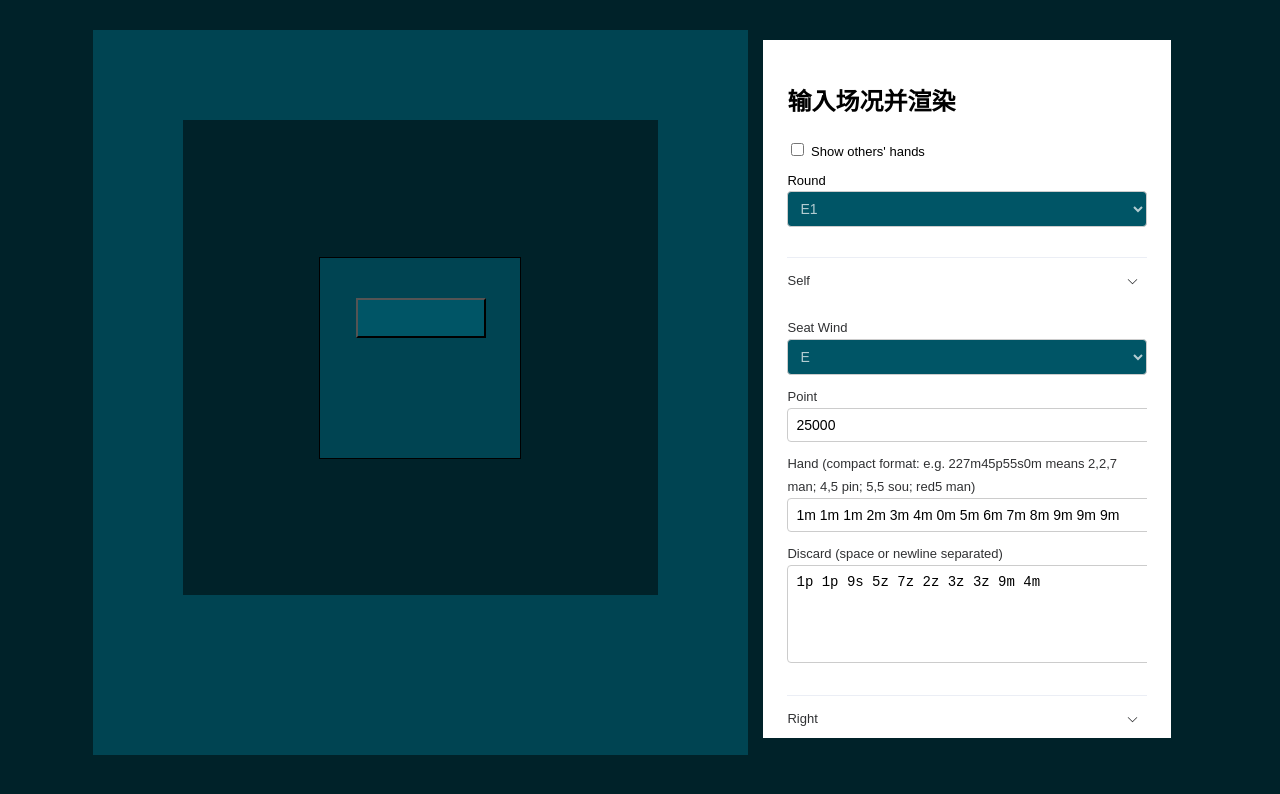
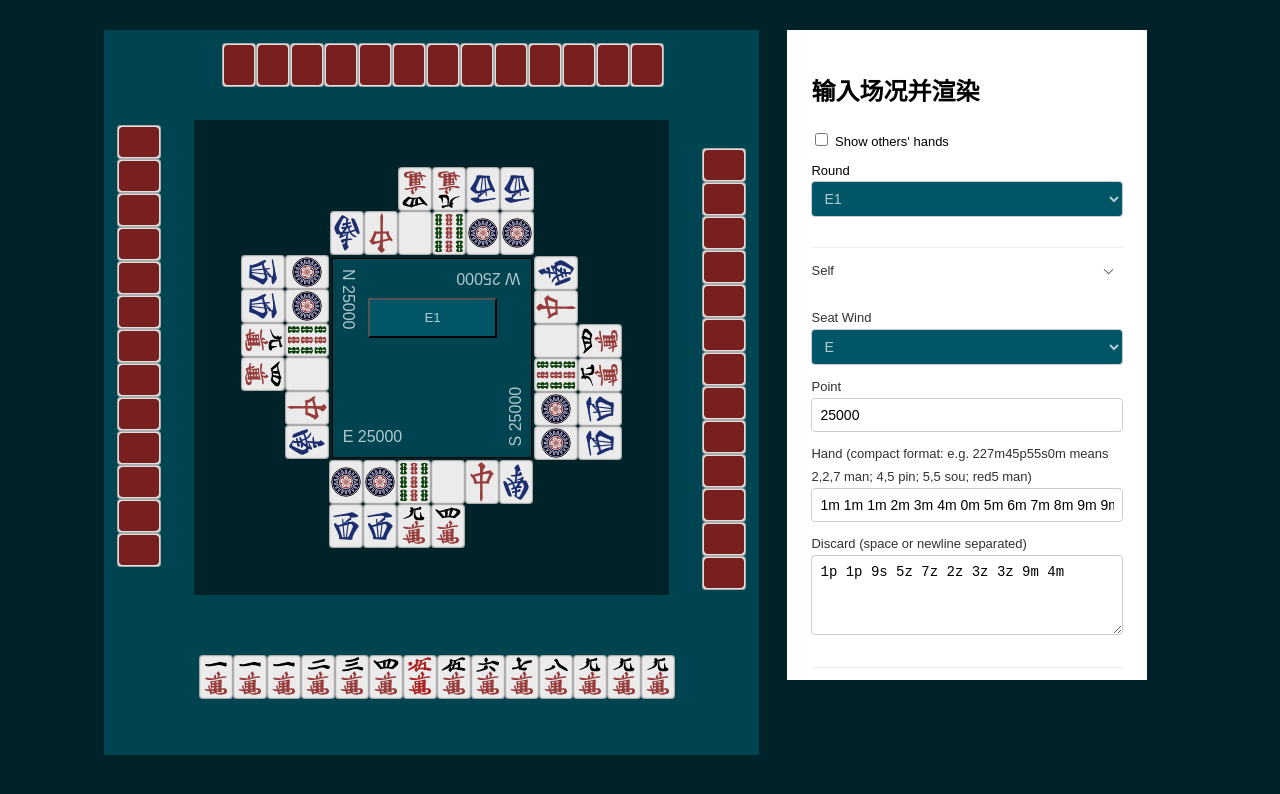
Before and after one commit to feathune/mahjong-state-image-generator, a Vue app: page / in a window 1280 px wide. Shown: the top 794 px of the page. Built offline with nearby package versions, Linux system fonts and the light colour scheme.

Commit message:
FEATURE: real time rendering

```diff
--- a/src/App.vue
+++ b/src/App.vue
@@ -1,117 +1,106 @@
 <script setup>
 // import HelloWorld from './components/HelloWorld.vue'
 // import TheWelcome from './components/TheWelcome.vue'
-import {ref, onMounted} from "vue";
+import {ref, computed} from "vue";
 
 "use strict";
 
-const activeCollapses = ref(['1', '2', '3', '4']);
-onMounted(() => {
+const round = ref('E1')
+const windStr = ['E', 'S', 'W', 'N']
+const selfWind = ref(0)   // 0:E 1:S 2:W 3:N
+const playerWinds = computed(() => {
+  return Array.from({length: 4}, (_, i) =>
+      windStr[(selfWind.value + i) % 4]
+  )
+})
+const points = ref([25000, 25000, 25000, 25000])
+const selfHandInput = ref('1m 1m 1m 2m 3m 4m 0m 5m 6m 7m 8m 9m 9m 9m')
+const selfHands = computed(() =>
+    selfHandInput.value.trim().split(/\s+/)
+)
+const discardInputs = ref([
+  '1p 1p 9s 5z 7z 2z 3z 3z 9m 4m',
+  '1p 1p 9s 5z 7z 2z 3z 3z 9m 4m',
+  '1p 1p 9s 5z 7z 2z 3z 3z 9m 4m',
+  '1p 1p 9s 5z 7z 2z 3z 3z 9m 4m'
+])
+const discards = computed(() => {
+  return discardInputs.value.map(text =>
+      text.trim().split(/\s+/)
+  )
+})
 
-  const windStr = ['E', 'S', 'W', 'N']
-  document.getElementById('renderBtn').addEventListener('click', renderFromForm)
-
-  function reset() {
-    document.querySelector('.hand-closed-p0').replaceChildren()
-    document.querySelector('.hand-closed-p1').replaceChildren()
-    document.querySelector('.hand-closed-p2').replaceChildren()
-    document.querySelector('.hand-closed-p3').replaceChildren()
-    document.querySelector('.grid-discard-p0').replaceChildren()
-    document.querySelector('.grid-discard-p1').replaceChildren()
-    document.querySelector('.grid-discard-p2').replaceChildren()
-    document.querySelector('.grid-discard-p3').replaceChildren()
-  }
-
-  function renderFromForm() {
-    reset()
-    document.querySelector('.info-round').textContent = document.querySelector('#roundSel').value
-    for (let i = 0; i < 4; i++) {
-      document.querySelector(`.gi-p${i}`).textContent = windStr[(parseInt(document.querySelector('#selfSeatWind').value) + i) % 4]
-    }
-    document.querySelector('.gi-p0').append(' ', document.querySelector('#selfPoint').value)
-    const selfHand = document.querySelector('#selfHand').value.trim().split(/\s+/)
-    for (const t of selfHand) {
-      document.querySelector('.hand-closed-p0').appendChild(createTile(t))
-    }
-    const selfDiscard = document.querySelector('#selfDiscard').value.trim().split(/\s+/)
-    for (const t of selfDiscard) {
-      document.querySelector('.grid-discard-p0').appendChild(createTile(t))
-    }
-    document.querySelector('.gi-p1').append(' ', document.querySelector('#rightPoint').value)
-    const rightDiscard = document.querySelector('#rightDiscard').value.trim().split(/\s+/)
-    for (const t of rightDiscard) {
-      document.querySelector('.grid-discard-p1').appendChild(createTile(t))
-    }
-    document.querySelector('.gi-p2').append(' ', document.querySelector('#oppositePoint').value)
-    const oppositeDiscard = document.querySelector('#oppositeDiscard').value.trim().split(/\s+/)
-    for (const t of oppositeDiscard) {
-      document.querySelector('.grid-discard-p2').appendChild(createTile(t))
-    }
-    document.querySelector('.gi-p3').append(' ', document.querySelector('#leftPoint').value)
-    const leftDiscard = document.querySelector('#leftDiscard').value.trim().split(/\s+/)
-    for (const t of leftDiscard) {
-      document.querySelector('.grid-discard-p3').appendChild(createTile(t))
-    }
-    for (let i = 0; i < 13; i++) {
-      document.querySelector('.hand-closed-p1').appendChild(createTile('back'))
-      document.querySelector('.hand-closed-p2').appendChild(createTile('back'))
-      document.querySelector('.hand-closed-p3').appendChild(createTile('back'))
-    }
-  }
-
-  function createTile(tileStr) {
-    if (!tileStr || tileStr == null || tileStr.length > 5) {
-      console.log('error', tileStr)
-      throw new Error()
-    }
-    const tileDiv = document.createElement('div')
-    const tileImg = document.createElement('img')
-    tileDiv.append(tileImg)
-    tileDiv.classList.add('tileDiv')
-    tileImg.src = `src/assets/Regular_shortnames/${tileStr}.svg`
-    tileImg.classList.add('tileImg')
-    return tileDiv
-  }
-
-})
+const activeCollapses = ref(['0', '1', '2', '3']);
 </script>
 
 <template>
   <main>
     <div class="outer">
       <div class="grid-main">
-                <span class="grid-hand-p0-container">
-                    <span id="discard-bars" class="discard-bars"></span>
-                    <span class="grid-hand pov-p0 grid-hand-p0">
-                        <span class="pov-p0 hand-closed-p0"></span>
-                        <span class="pov-p0 hand-calls-p0"></span>
-                    </span>
-                </span>
-        <span class="grid-hand pov-p3 grid-hand-p3">
-                    <span class="pov-p3 hand-closed-p3"></span>
-                    <span class="pov-p3 hand-calls-p3"></span>
-                </span>
-        <span class="grid-hand pov-p2 grid-hand-p2">
-                    <span class="pov-p2 hand-closed-p2"></span>
-                    <span class="pov-p2 hand-calls-p2"></span>
-                </span>
-        <span class="grid-hand pov-p1 grid-hand-p1">
-                    <span class="pov-p1 hand-closed-p1"></span>
-                    <span class="pov-p1 hand-calls-p1"></span>
-                </span>
-        <span class="grid-discard pov-p0 grid-discard-p0"></span>
-        <span class="grid-discard pov-p3 grid-discard-p3"></span>
-        <span class="grid-discard pov-p2 grid-discard-p2"></span>
-        <span class="grid-discard pov-p1 grid-discard-p1"></span>
+        <div class="grid-hand-p0-container">
+          <span id="discard-bars" class="discard-bars"></span>
+          <div class="grid-hand pov-p0 grid-hand-p0">
+            <div class="pov-p0 hand-closed-p0">
+              <div v-for="tile in selfHands" class="tileDiv">
+                <img class="tileImg" :src="`src/assets/Regular_shortnames/${tile}.svg`" :alt="tile"/>
+              </div>
+            </div>
+            <span class="pov-p0 hand-calls-p0"></span>
+          </div>
+        </div>
+        <div class="grid-hand pov-p3 grid-hand-p3">
+          <div class="pov-p3 hand-closed-p3">
+            <div v-for="_ in 13" class="tileDiv">
+            <img class="tileImg" src="@/assets/Regular_shortnames/back.svg" alt="Tile back"/>
+            </div>
+          </div>
+          <span class="pov-p3 hand-calls-p3"></span>
+        </div>
+        <div class="grid-hand pov-p2 grid-hand-p2">
+          <div class="pov-p2 hand-closed-p2">
+            <div v-for="_ in 13" class="tileDiv">
+            <img class="tileImg" src="@/assets/Regular_shortnames/back.svg" alt="Tile back"/>
+            </div>
+          </div>
+          <span class="pov-p2 hand-calls-p2"></span>
+        </div>
+        <div class="grid-hand pov-p1 grid-hand-p1">
+          <div class="pov-p1 hand-closed-p1">
+            <div v-for="_ in 13" class="tileDiv">
+            <img class="tileImg" src="@/assets/Regular_shortnames/back.svg" alt="Tile back"/>
+            </div>
+          </div>
+          <span class="pov-p1 hand-calls-p1"></span>
+        </div>
+        <div class="grid-discard pov-p0 grid-discard-p0">
+          <div v-for="tile in discards[0]" class="tileDiv">
+            <img class="tileImg" :src="`src/assets/Regular_shortnames/${tile}.svg`" :alt="tile"/>
+          </div>
+        </div>
+        <div class="grid-discard pov-p3 grid-discard-p3">
+          <div v-for="tile in discards[3]" class="tileDiv">
+            <img class="tileImg" :src="`src/assets/Regular_shortnames/${tile}.svg`" :alt="tile"/>
+          </div>
+        </div>
+        <div class="grid-discard pov-p2 grid-discard-p2">
+          <div v-for="tile in discards[2]" class="tileDiv">
+            <img class="tileImg" :src="`src/assets/Regular_shortnames/${tile}.svg`" :alt="tile"/>
+          </div>
+        </div>
+        <div class="grid-discard pov-p1 grid-discard-p1">
+          <div v-for="tile in discards[1]" class="tileDiv">
+            <img class="tileImg" :src="`src/assets/Regular_shortnames/${tile}.svg`" :alt="tile"/>
+          </div>
+        </div>
         <div class="grid-info">
-          <button class="info-round"></button>
+          <button class="info-round">{{ round }}</button>
           <span class="info-tiles-left"></span>
           <span class="info-honbas"></span>
           <span class="info-doras"></span>
-          <span class="gi-p0-outer"><span class="gi-p0"></span><span class="gi-p0-result"></span></span>
-          <span class="gi-p1-outer"><span class="gi-p1"></span><span class="gi-p1-result"></span></span>
-          <span class="gi-p2-outer"><span class="gi-p2"></span><span class="gi-p2-result"></span></span>
-          <span class="gi-p3-outer"><span class="gi-p3"></span><span class="gi-p3-result"></span></span>
+          <span class="gi-p0-outer"><span class="gi-p0">{{ playerWinds[0] }} {{ points[0] }}</span><span class="gi-p0-result"></span></span>
+          <span class="gi-p1-outer"><span class="gi-p1">{{ playerWinds[1] }} {{ points[1] }}</span><span class="gi-p1-result"></span></span>
+          <span class="gi-p2-outer"><span class="gi-p2">{{ playerWinds[2] }} {{ points[2] }}</span><span class="gi-p2-result"></span></span>
+          <span class="gi-p3-outer"><span class="gi-p3">{{ playerWinds[3] }} {{ points[3] }}</span><span class="gi-p3-result"></span></span>
         </div>
       </div>
       <div class="sidebar">
@@ -119,7 +108,7 @@ onMounted(() => {
           <h2>输入场况并渲染</h2>
           <label><input id="showOthersHands" type="checkbox"> Show others' hands</label>
           <label>Round
-            <select id="roundSel">
+            <select v-model="round">
               <option value="E1">E1</option>
               <option value="E2">E2</option>
               <option value="E3">E3</option>
@@ -131,9 +120,9 @@ onMounted(() => {
             </select>
           </label>
           <el-collapse v-model="activeCollapses" expand-icon-position="left">
-            <el-collapse-item title="Self" name="1">
+            <el-collapse-item title="Self" name="0">
               <label>Seat Wind
-                <select id="selfSeatWind">
+                <select v-model.number="selfWind">
                   <option value="0">E</option>
                   <option value="1">S</option>
                   <option value="2">W</option>
@@ -141,47 +130,46 @@ onMounted(() => {
                 </select>
               </label>
               <label>Point
-                <input id="selfPoint" type="text" value="25000"/>
+                <input type="number" step="100" v-model.number="points[0]"/>
               </label>
               <label>Hand (compact format: e.g. 227m45p55s0m means 2,2,7 man; 4,5 pin; 5,5 sou; red5 man)
-                <input id="selfHand" type="text" value="1m 1m 1m 2m 3m 4m 0m 5m 6m 7m 8m 9m 9m 9m"/>
+                <input type="text" v-model="selfHandInput"/>
               </label>
 
               <label>Discard (space or newline separated)
-                <textarea id="selfDiscard">1p 1p 9s 5z 7z 2z 3z 3z 9m 4m</textarea>
+                <textarea v-model="discardInputs[0]"></textarea>
               </label>
             </el-collapse-item>
 
-            <el-collapse-item title="Right" name="2">
+            <el-collapse-item title="Right" name="1">
               <label>Point
-                <input id="rightPoint" type="text" value="25000"/>
+                <input type="number" step="100" v-model.number="points[1]"/>
               </label>
               <label>Discard (space or newline separated)
-                <textarea id="rightDiscard">1p 1p 9s 5z 7z 2z 3z 3z 9m 4m</textarea>
+                <textarea v-model="discardInputs[1]"></textarea>
               </label>
             </el-collapse-item>
 
-            <el-collapse-item title="Opposite" name="3">
+            <el-collapse-item title="Opposite" name="2">
               <label>Point
-                <input id="oppositePoint" type="text" value="25000"/>
+                <input type="number" step="100" v-model.number="points[2]"/>
               </label>
               <label>Discard (space or newline separated)
-                <textarea id="oppositeDiscard">1p 1p 9s 5z 7z 2z 3z 3z 9m 4m</textarea>
+                <textarea v-model="discardInputs[2]"></textarea>
               </label>
             </el-collapse-item>
 
-            <el-collapse-item title="Left" name="4">
+            <el-collapse-item title="Left" name="3">
               <label>Point
-                <input id="leftPoint" type="text" value="25000"/>
+                <input type="number" step="100" v-model.number="points[3]"/>
               </label>
               <label>Discard (space or newline separated)
-                <textarea id="leftDiscard">1p 1p 9s 5z 7z 2z 3z 3z 9m 4m</textarea>
+                <textarea v-model="discardInputs[3]"></textarea>
               </label>
             </el-collapse-item>
           </el-collapse>
 
           <div class="row">
-            <button class="btn" id="renderBtn">Render</button>
             <button class="btn" id="exportBtn">Export PNG</button>
           </div>
         </div>
--- a/src/assets/style.css
+++ b/src/assets/style.css
@@ -49,6 +49,9 @@ body, .modal {
     color: var(--color-text);
     line-height: 1.5;
     background: var(--color-main);
+}
+*, *::before, *::after {
+    box-sizing: border-box;
 }
 body {
     margin-top: 30px;
@@ -161,8 +164,8 @@ h1{
     padding-right:calc(var(--zoom) * 20px);
 }
 .tileImg {
-    width:calc(var(--tile-img-width));
-    height:calc(var(--tile-img-height));
+    width:calc(var(--tile-img-width) + 4px);
+    height:calc(var(--tile-img-height) + 4px);
     background:white;
     filter:brightness(92%) saturate(80%);
     box-shadow: inset 0 0 calc(var(--zoom-tiles)*2px) black;
@@ -307,13 +310,13 @@ h1{
     grid-template-columns: 1fr;
     grid-template-rows: calc(var(--zoom-tiles) * 50px) 0;
 }
-.sidebar {
-    margin:10px;
-    display: flex;
-    flex-wrap: wrap;
-    justify-content: space-around;
-    gap: 10px;
-}
+/*.sidebar {*/
+/*    margin:10px;*/
+/*    display: flex;*/
+/*    flex-wrap: wrap;*/
+/*    justify-content: space-around;*/
+/*    gap: 10px;*/
+/*}*/
 .opt-info table {
     width: 220px;
     margin:10px;
@@ -459,7 +462,7 @@ code {
 
 .panel{width:360px;height:calc(var(--zoom) * 650px);padding:24px;background:white;color:black;overflow:auto}
 label{display:block;font-size:13px;margin-top:10px}
-input[type=text], textarea, select{width:100%;padding:8px;border:1px solid #ccc;border-radius:4px;font-size:14px}
+input[type=text], input[type=number], textarea, select{width:100%;padding:8px;border:1px solid #ccc;border-radius:4px;font-size:14px}
 textarea{height:80px;resize:vertical}
 .row{display:flex;gap:8px}
 .btn{margin-top:16px;padding:10px 14px;border-radius:6px;border:0;background:#3a8;cursor:pointer;color:white}
```
